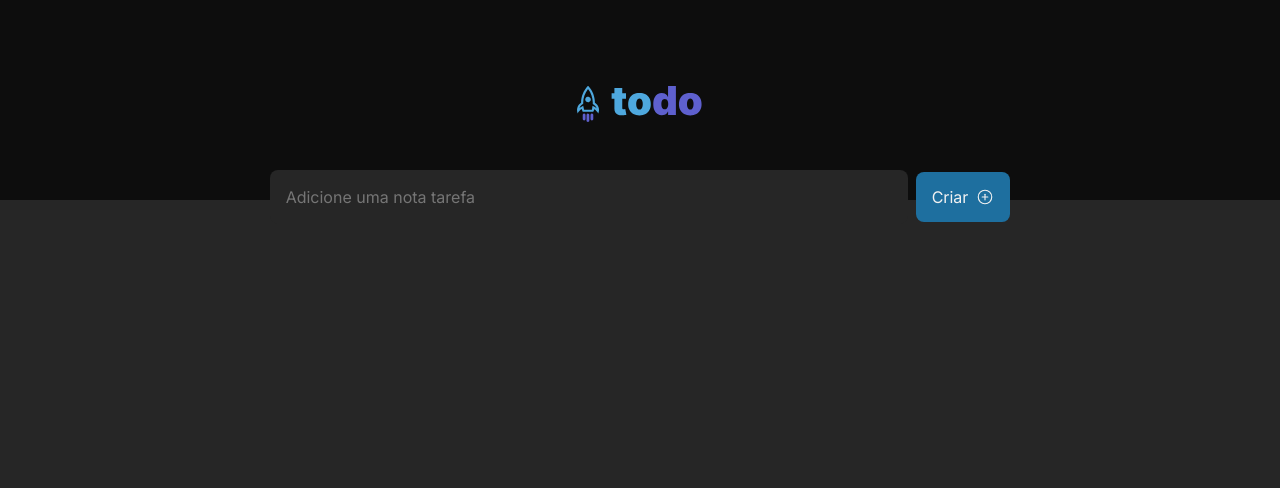
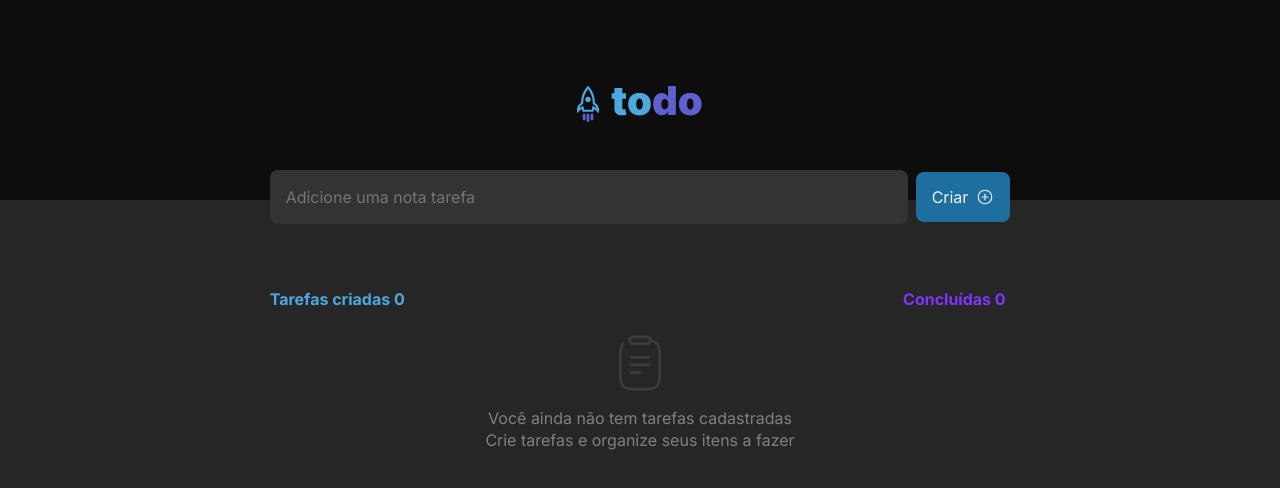
Before and after one commit to GustavoGarcia1/toDo-list, a React (Vite) app: page / in a window 1280 px wide. Shown: the top 488 px of the page. Built offline with nearby package versions, Linux system fonts and the light colour scheme.

Commit message:
Feat: Finalizando layout da aplicação e adicionando estado para adicionar tarefas ao toDo.

```diff
--- a/src/App.tsx
+++ b/src/App.tsx
@@ -2,7 +2,7 @@ import { useState } from 'react'
 
 import './App.css'
 import { Header } from './components/Header'
-import { NewTask } from './components/NewTask'
+import { Task } from './components/Task'
 
 function App() {
   const [count, setCount] = useState(0)
@@ -11,7 +11,7 @@ function App() {
     <div className="App">
       <Header />
 
-      <NewTask />
+      <Task />
     </div>
   )
 }
--- a/src/components/NewTask.module.css
+++ /dev/null
@@ -1,44 +0,0 @@
-.newTask {
-  display: flex;
-  margin-top: -30px;
-  justify-content: center;
-  align-items: center;
-}
-
-.newTask input {
-  width: 39.875rem;
-  background: var(--gray-500);
-  border: 0;
-  border-radius: 8px;
-  padding: 1rem;
-  margin-right: 0.5rem;
-
-  transition: outline 0.1s, color 0.1s;
-}
-
-.newTask input:focus-within {
-  outline: 1px solid var(--purple-dark);
-  color: #fff;
-}
-
-.newTask button {
-  padding: 1rem;
-  border: 0;
-  border-radius: 8px;
-  line-height: 0;
-  background: var(--blue-dark);
-
-  display: flex;
-  align-items: center;
-
-  cursor: pointer;
-  color:var(--gray-100);
-}
-
-.newTask button:hover {
-  background: var(--blue);
-}
-
-.newTask button svg {
-  margin-left: 0.5rem;
-}
--- a/src/components/NewTask.tsx
+++ /dev/null
@@ -1,21 +0,0 @@
-import { PlusCircle } from 'phosphor-react';
-
-import styles from './NewTask.module.css';
-
-export function NewTask() {
-  return (
-    <div className={styles.newTask}>
-      <input
-        type="text"
-        placeholder="Adicione uma nota tarefa"
-      />
-
-
-      <button type='submit'>
-        Criar
-        <PlusCircle size={18} />
-      </button>
-
-    </div>
-  )
-}
--- /dev/null
+++ b/src/components/Task.module.css
@@ -0,0 +1,126 @@
+.task {
+  display: inline-block;
+  justify-content: center;
+  align-items: center;
+
+}
+
+.task header {
+  width: 736px;
+  margin-top: 4rem;
+  margin-bottom: 1.5rem;
+
+  display: flex;
+  justify-content: space-between;
+
+}
+
+.task header div:first-child span {
+  font-size: 1rem;
+  font-weight: bold;
+
+  color: var(--blue);
+}
+
+.task header span {
+  font-size: 1rem;
+  font-weight: bold;
+
+  color: var(--purple);
+}
+
+.newTask {
+  display: flex;
+  margin-top: -30px;
+  justify-content: center;
+  align-items: center;
+}
+
+.newTask input {
+  width: 39.875rem;
+  background: var(--gray-400);
+  border: 0;
+  border-radius: 8px;
+  padding: 1rem;
+  margin-right: 0.5rem;
+
+  transition: outline 0.1s, color 0.1s;
+}
+
+.newTask input:focus-within {
+  outline: 1px solid var(--purple-dark);
+  color: #fff;
+}
+
+.newTask button {
+  padding: 1rem;
+  border: 0;
+  border-radius: 8px;
+  line-height: 0;
+  background: var(--blue-dark);
+
+  display: flex;
+  align-items: center;
+
+  cursor: pointer;
+  color:var(--gray-100);
+}
+
+.newTask button:hover {
+  background: var(--blue);
+}
+
+.newTask button svg {
+  margin-left: 0.5rem;
+}
+
+.emptyTask {
+  display: flex;
+  flex-direction: column;
+  align-items: center;
+  gap: 1rem;
+}
+.emptyTask svg{
+  height: 50px;
+  width: 50px;
+}
+
+.emptyTask span {
+  flex-wrap: wrap;
+  width: 320px;
+  color: var(--gray-300);
+}
+.taskList {
+  display: flex;
+  align-items: flex-start;
+  justify-content: space-between;
+  background: var(--gray-400);
+  padding: 0.8rem;
+  max-width: 780px;
+  gap: 1rem;
+  border-radius: 8px;
+}
+
+.input {
+  display: flex;
+  align-items: flex-start;
+  gap: 0.5rem;
+}
+
+.input input {
+  width: 20px;
+  height: 20px;
+}
+
+.input p {
+  color: var(--gray-100);
+  text-align: justify;
+}
+
+.taskList svg {
+  color: var(--gray-300);
+}
+
+.taskList svg:hover {
+  color: var(--danger);
+}
--- /dev/null
+++ b/src/components/Task.tsx
@@ -0,0 +1,76 @@
+import React, { ChangeEvent, FormEvent, useEffect, useState } from "react";
+import { Trash, PlusCircle } from "phosphor-react";
+
+import styles from "./Task.module.css";
+
+
+import clipboard from '../assets/clipboard.svg';
+
+interface Task {
+  name: string;
+  completed: boolean;
+}
+
+export function Task() {
+  const [newTask, setNewTask] = useState('');
+  const [tasks, setTasks] = useState<Task[]>([]);
+
+  function handleNewTask(event: ChangeEvent<HTMLInputElement>) {
+    setNewTask(event.target.value);
+  }
+
+  function handleCreateNewTask(event: FormEvent) {
+    event.preventDefault();
+    setTasks([...tasks, {name: newTask, completed: false}]);
+
+    setNewTask('');
+    console.log(tasks);
+  }
+
+  return (
+    <div className={styles.task}>
+      <form  onSubmit={handleCreateNewTask}className={styles.newTask}>
+        <input
+          type="text"
+          placeholder="Adicione uma nota tarefa"
+          value={newTask}
+          onChange={handleNewTask}
+        />
+        <button type='submit'>
+          Criar
+          <PlusCircle size={18} />
+        </button>
+
+      </form>
+      <header>
+        <div>
+          <span>Tarefas criadas</span>
+          <span> 0 </span>
+        </div>
+        <div>
+          <span>Concluídas</span>
+          <span> 0 </span>
+        </div>
+      </header>
+      {tasks.length === 0 ?
+        <div className={styles.emptyTask}>
+          <img src={clipboard} alt="Logotipo" />
+          <span className="description">
+            Você ainda não tem tarefas cadastradas
+            Crie tarefas e organize seus itens a fazer
+          </span>
+        </div>
+        :
+        tasks.map(task => (
+          <div key={task.name} className={styles.taskList}>
+            <div className={styles.input}>
+              <input type="checkbox"/>
+              <p>{task.name}</p>
+            </div>
+            <Trash size={20} />
+          </div>
+        ))
+      }
+    </div>
+  )
+}
```
